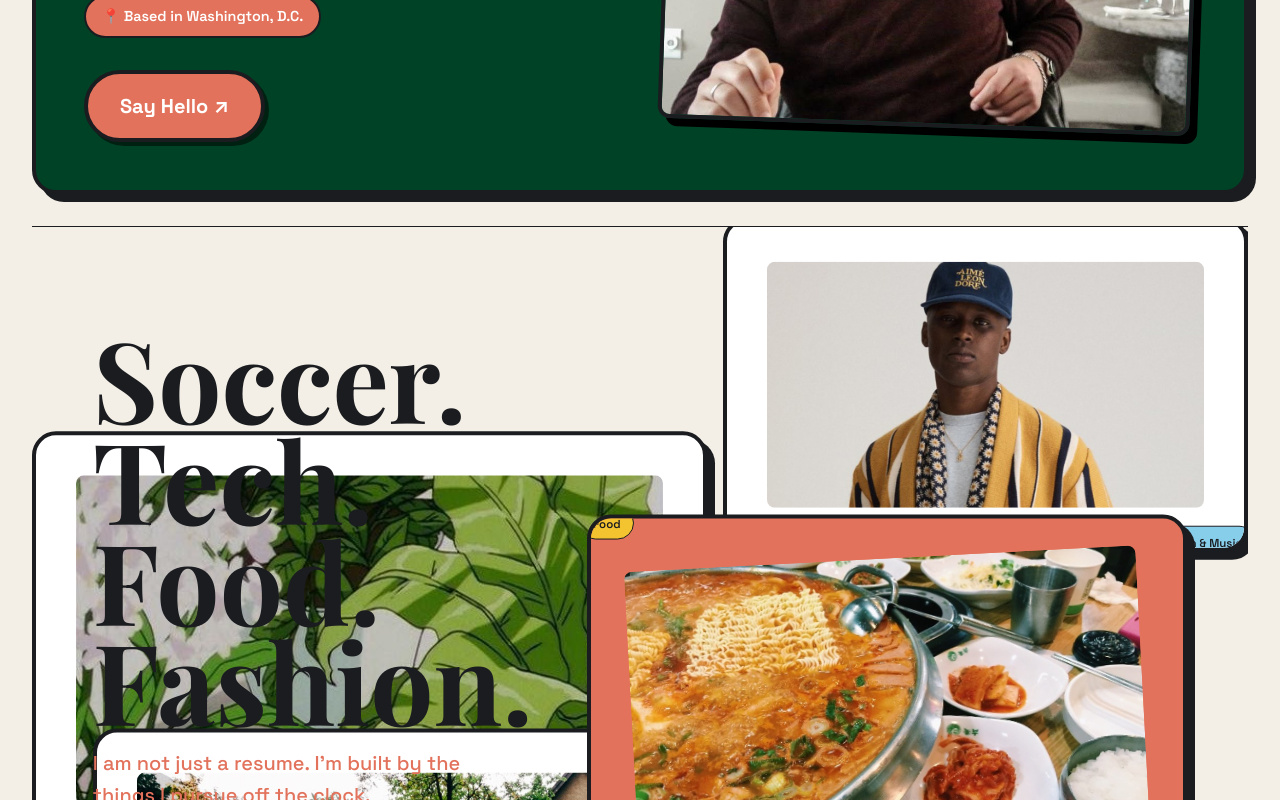
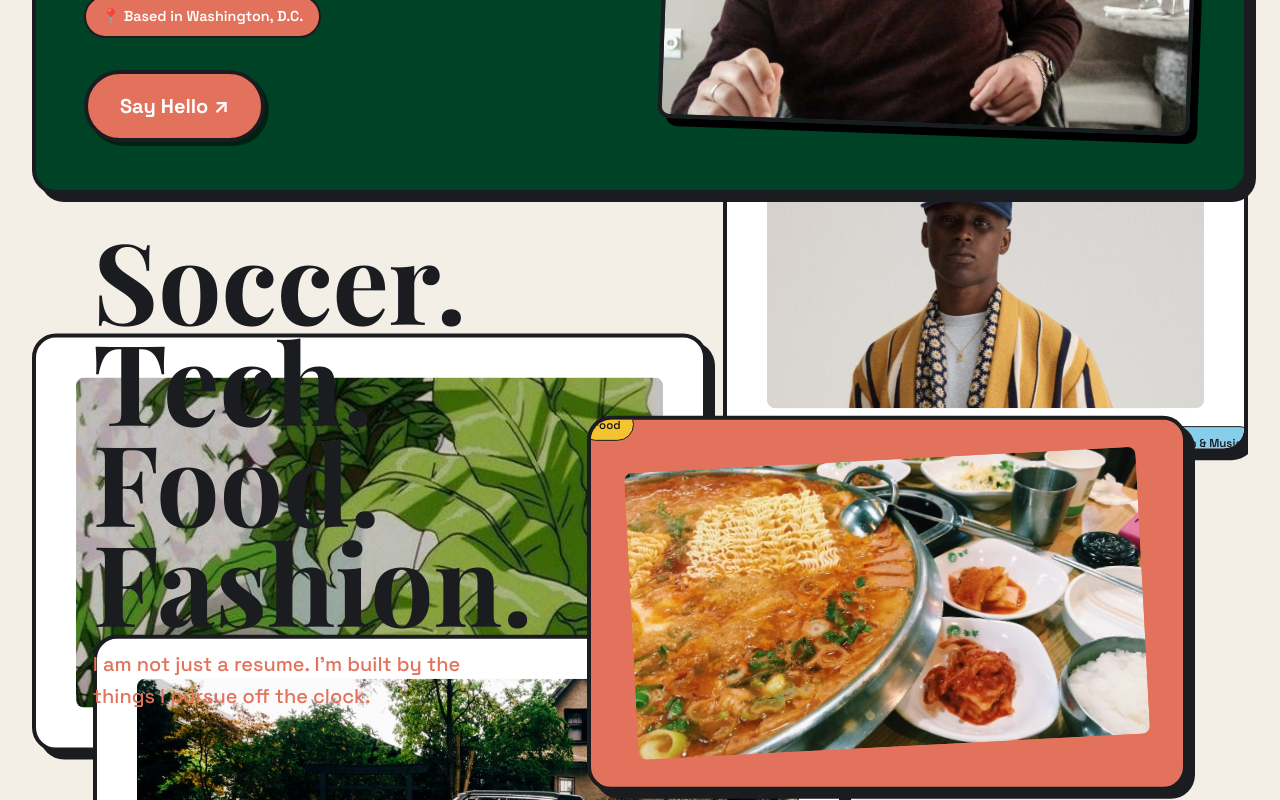
Before and after one commit to howeitis/personalsite, a React (Vite) app: page /#/ in a window 1280 px wide. Shown: the part 440-1240 px from the top of the page. Built offline with nearby package versions, Linux system fonts and the light colour scheme; a web font is replaced by a local one.

Commit message:
Shift MoodBoard container up with negative top margin to tuck under Hero and clear bottom

```diff
--- a/src/components/MoodBoard.jsx
+++ b/src/components/MoodBoard.jsx
@@ -25,7 +25,7 @@ export const MoodBoard = () => {
                 position: 'relative',
                 height: 'clamp(600px, 90vh, 1000px)', // Slightly taller to fit larger images
                 width: '100%',
-                margin: '2rem 0', // Close to hero and footer
+                margin: '-4rem 0 4rem 0', // Tucks under hero, pushes Sycamore down
                 overflow: 'hidden', // HARD BOUNDARIES
                 borderTop: '1px solid var(--text-primary)',
                 borderBottom: '1px solid var(--text-primary)',
```
